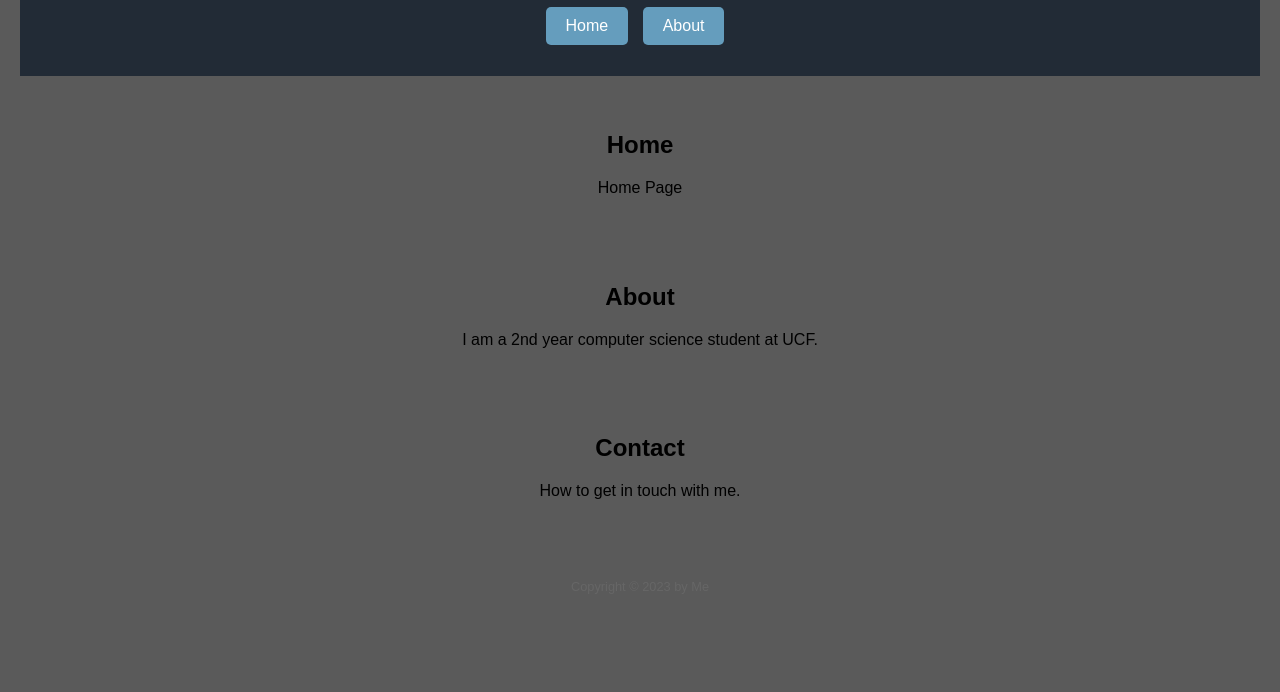
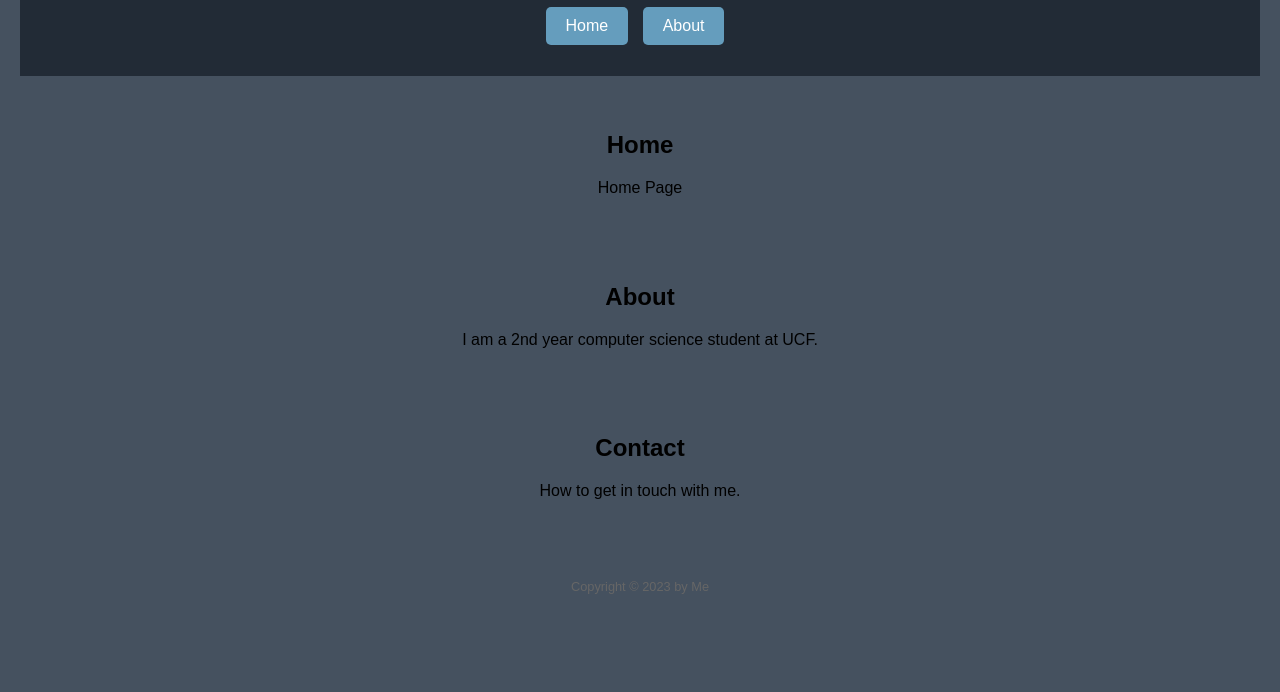
Before and after one commit to RickyB4/RickyB4.github.io, a plain HTML site: page index.html in a window 1280 px wide. Shown: the part 108-800 px from the top of the page. Drawn offline with Linux system fonts and the light colour scheme.

Commit message:
Update style.css

```diff
--- a/style.css
+++ b/style.css
@@ -1,5 +1,5 @@
 body {
-    background-color: #5A5A5A;
+    background-color: #45515f;
     font-family: Arial, sans-serif;
     margin: 0;
     padding: 0;
```
